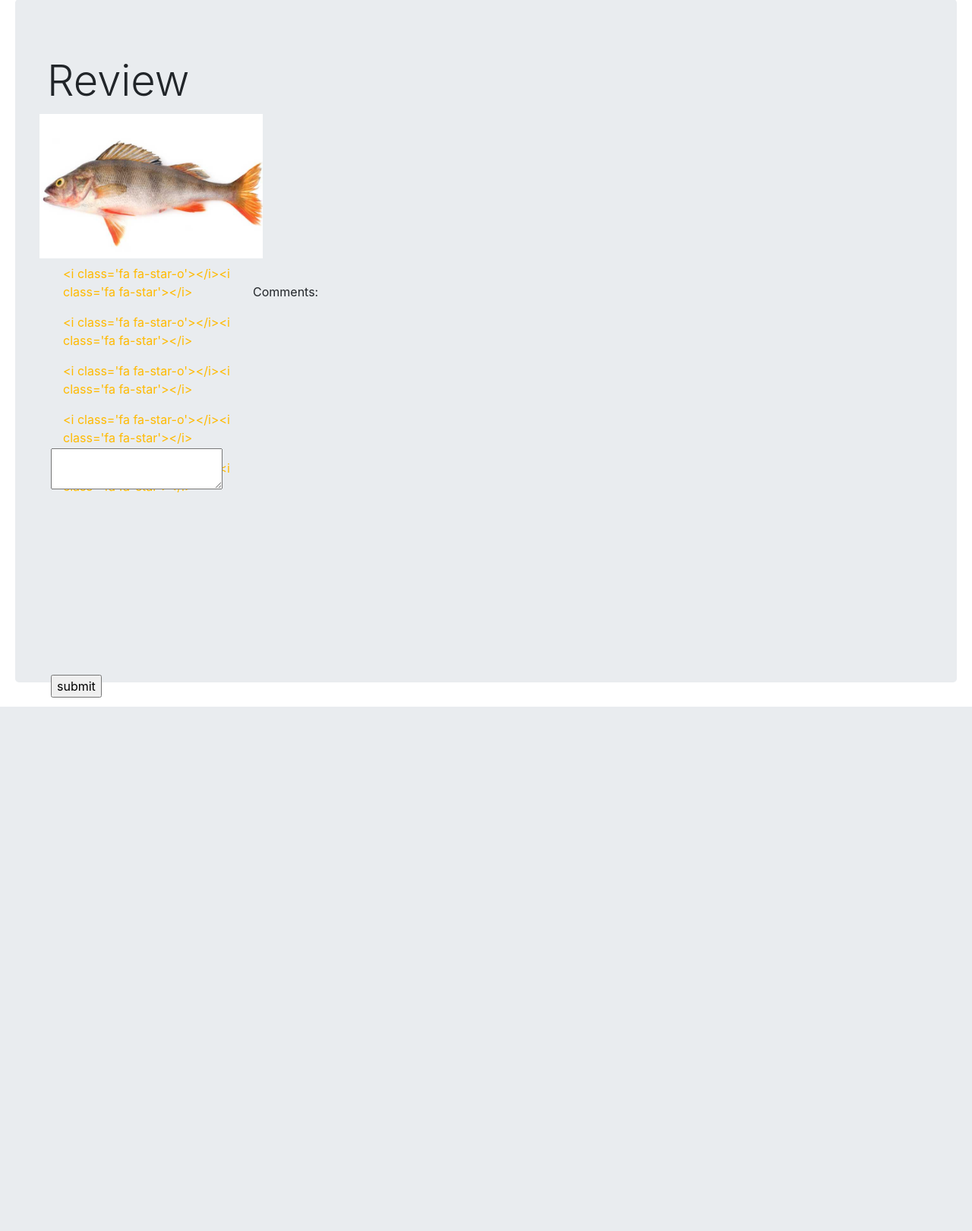
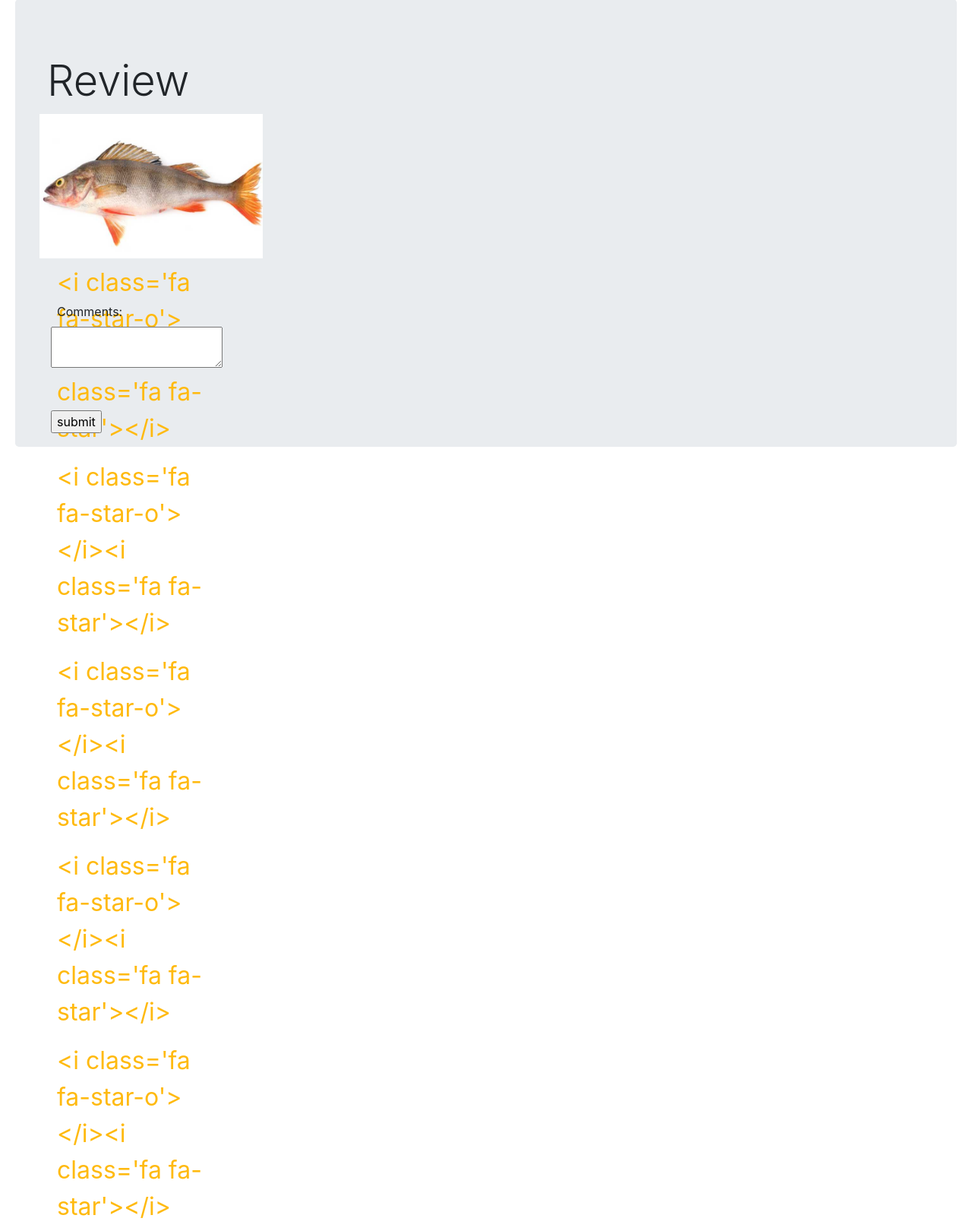
Before and after one commit to DAT210/Reviews, a Flask app: page /form/1/ in a window 1280 px wide. Shown: the part 21-1641 px from the top of the page at 76% size. Before the commit the page ends 951 px from the top, so only its background shows below. Run offline with Flask 2, Linux system fonts and the light colour scheme; data that the repository does not hold is empty; some libraries are stand-ins or nearby versions.

Commit message:
css tweaks

```diff
--- a/frontend/static/css/reviews.css
+++ b/frontend/static/css/reviews.css
@@ -7,16 +7,16 @@
 .rating {
   border: none;
   float: left;
-  width: 250px;
-  height: 250px;
-  margin-left: 8px
+  width: 230px;
+  margin-left: 0px
 }
 
 .rating label {
 
   float: right;
   position: relative;
-  color: #FFBA00;
+  color: #FFBA10;
+  font-size: 200%;
 
 }.rating i:last-child {
   display: none;
@@ -43,10 +43,11 @@
 }
 
 .comment{
-  position: relative;
+  position: absolute  ;
+  top: 50px;
 }
 
 .submit{
-  position: relative;
-  top: 100px;
+  position: absolute;
+  top: 200px;
 }
```
